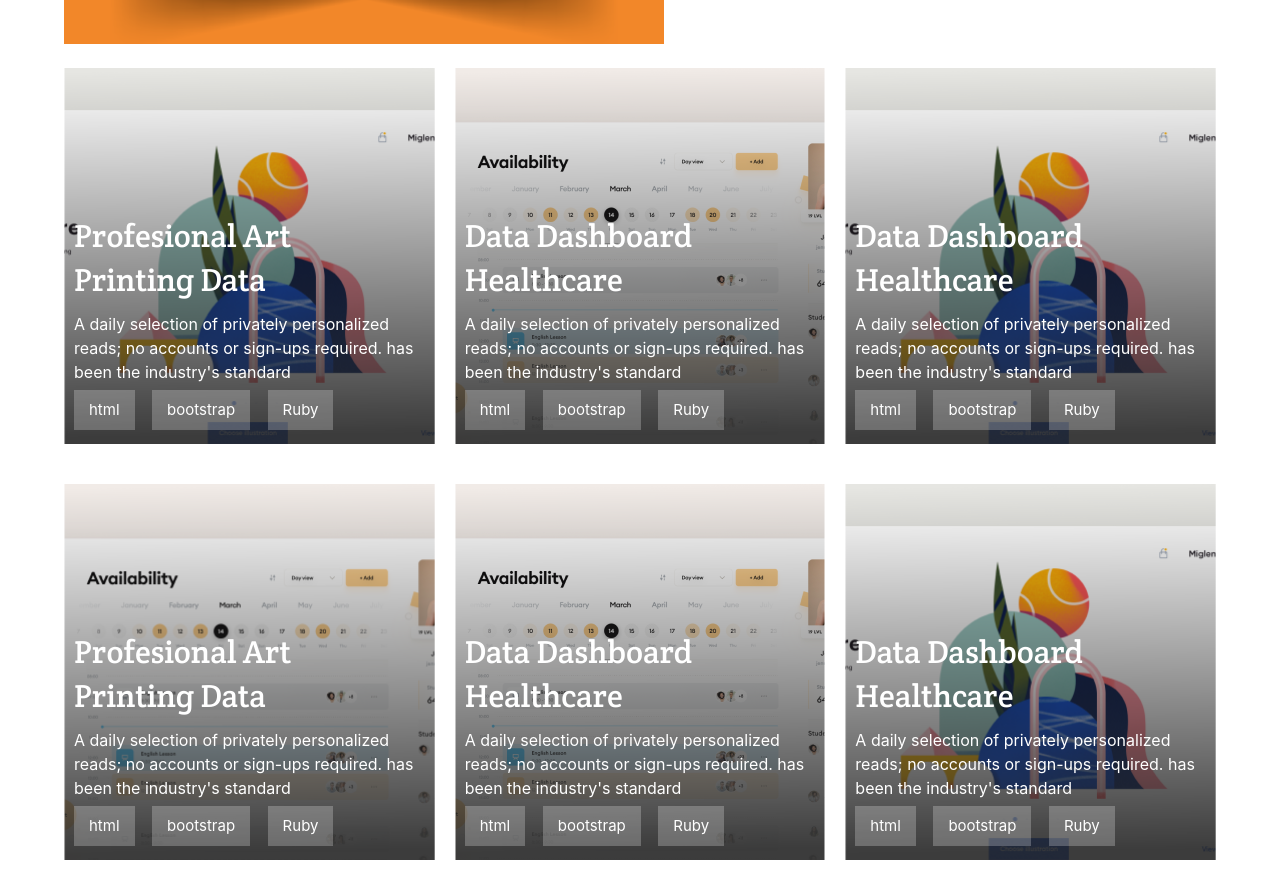
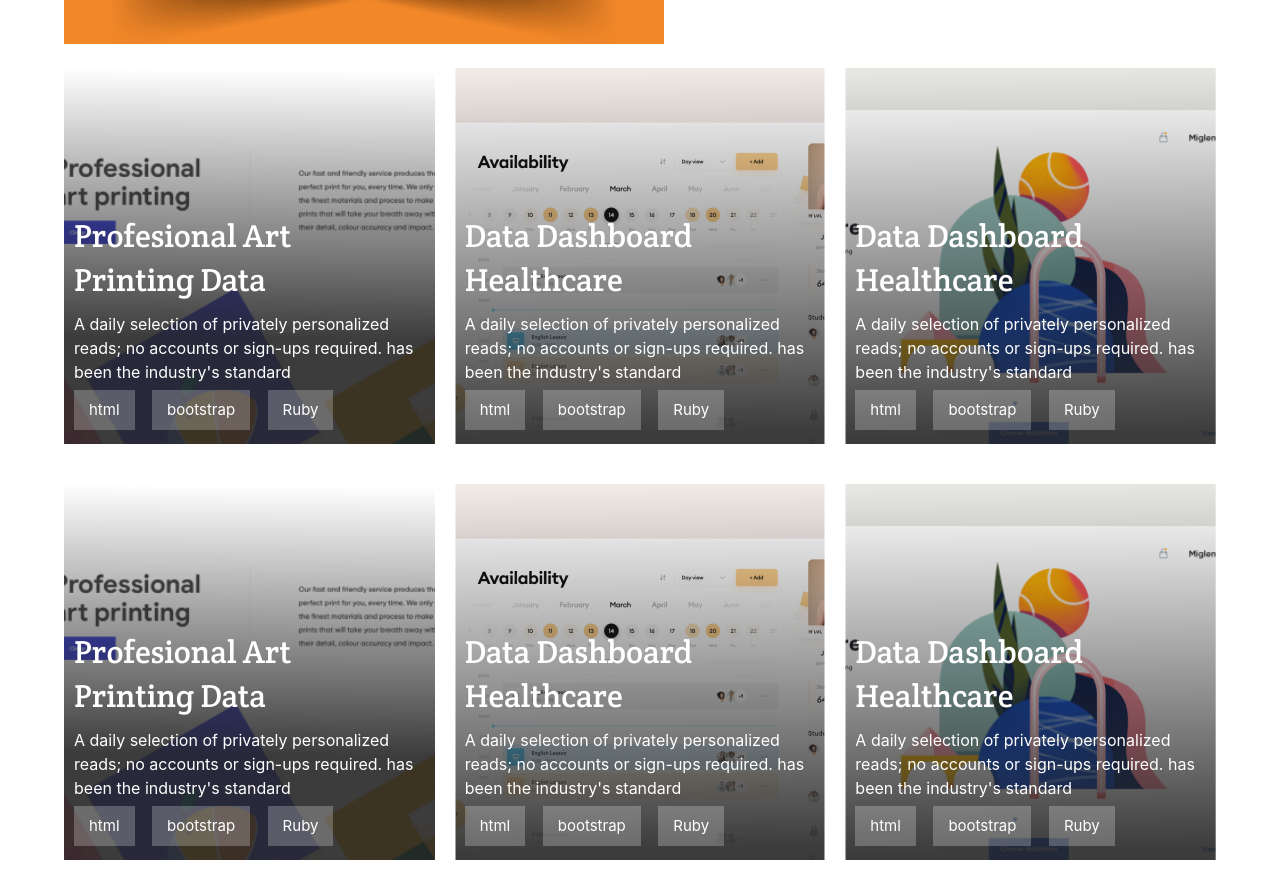
Before and after one commit to brightbrain20/my-portfolio, a website: page index.html in a window 1280 px wide. Shown: the part 1341-2232 px from the top of the page. Drawn offline with Linux system fonts and the light colour scheme; a web font is replaced by a local one.

Commit message:
update css and html files

```diff
--- a/index.html
+++ b/index.html
@@ -97,7 +97,7 @@
   </section>
   <section class="work-container">
     <div class="art-container">
-      <div class="heading flex3">
+      <div class="heading ">
        <div class="heading-body">
         <p class="profesional-Art-heading">
           Profesional Art Printing Data
@@ -158,7 +158,7 @@
       </div>
     </div>
     <div class="art-container">
-      <div class="heading flex2">
+      <div class="heading ">
        <div class="heading-body">
         <p class="profesional-Art-heading">
           Profesional Art Printing Data
--- a/styles.css
+++ b/styles.css
@@ -166,7 +166,7 @@ ul {
 }
 
 .heading {
-  background-image: url("/Images/Img\ Placeholder\ \(1\).png");
+  background-image: url("./Images/Img\ Placeholder\ \(1\).png");
   background-repeat: no-repeat;
   background-size: cover;
   width: 90%;
```
